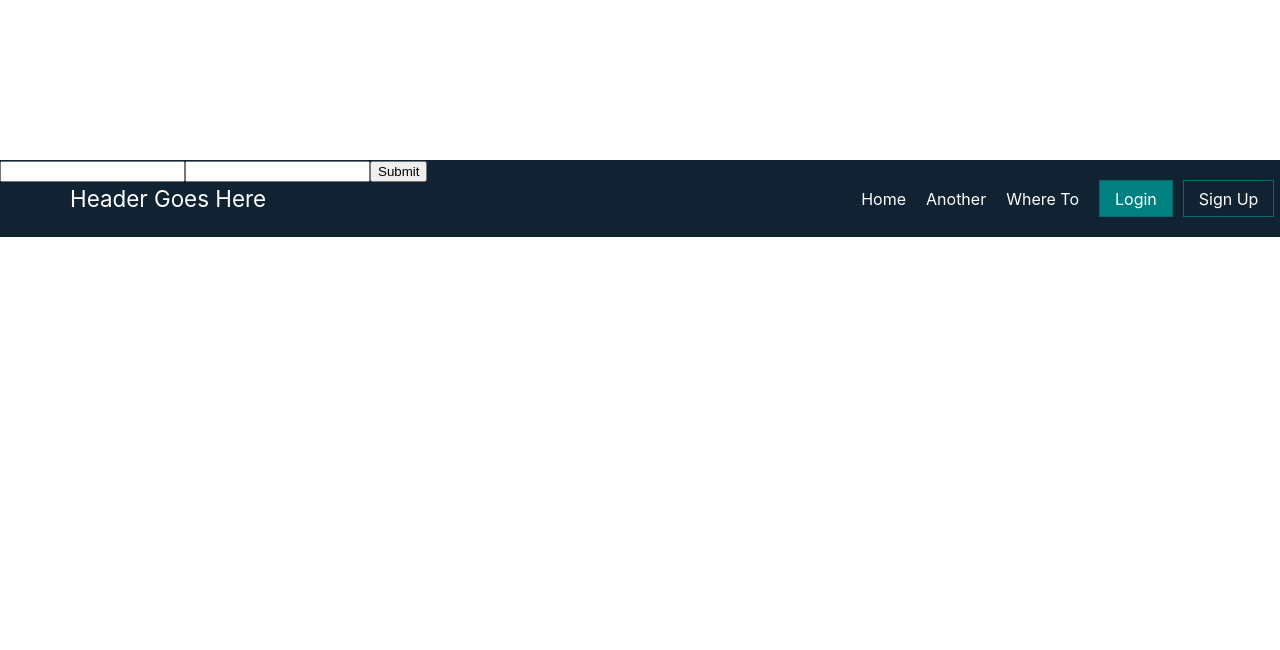
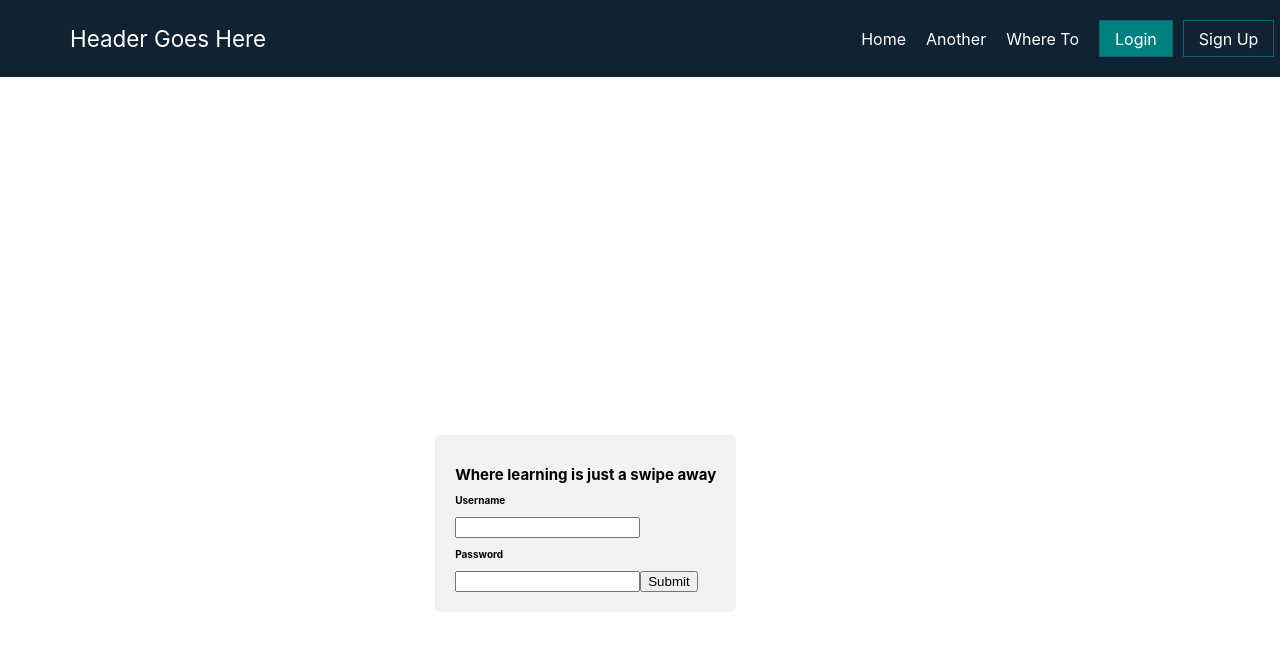
Before and after one commit to Johanns-Ark/Front-End, a React (Create React App) app: page /login in a window 1280 px wide. Shown: the top 650 px of the page. Built offline with nearby package versions, Linux system fonts and the light colour scheme.

Commit message:
basic login styling

```diff
--- a/src/components/pages/configs/Login.jsx
+++ b/src/components/pages/configs/Login.jsx
@@ -1,4 +1,5 @@
-import "../../style/css/Test.css";
+// import "../../style/css/Test.css";
+import "../../style/css/Login.css";
 
 import React from "react";
 import { useForm } from "react-hook-form";
@@ -29,16 +30,19 @@ const Login = props => {
   };
 
   return (
+    <div className="login-container">
+      <h1>Where learning is just a swipe away</h1>
     <form onSubmit={handleSubmit(onSubmit)}>
-      <input
+      <h3>Username</h3>
+      <input className="login-input"
         name="username"
         ref={register({
           required: "Required"
         })}
       />
       {errors.username && errors.username.message}
-
-      <input
+        <h3>Password</h3>
+      <input className="login-input"
         name="password"
         ref={register({
           validate: value => value !== "admin" || "Nice try!"
@@ -46,8 +50,9 @@ const Login = props => {
       />
       {errors.password && errors.password.message}
 
-      <button type="submit">Submit</button>
+      <button className="login-submit" type="submit">Submit</button>
     </form>
+    </div>
   );
 };
 export default Login;
--- /dev/null
+++ b/src/components/style/css/Login.css
@@ -0,0 +1,48 @@
+.login-container {
+    margin: 34%;
+    border-radius: 5px;
+    background-color: #f2f2f2;
+    padding: 20px;
+    position: absolute;
+}
+
+form  {
+    color: black;
+    margin: 0 auto;
+    position: relative;
+    flex-direction: column;
+  }
+
+  h1 {
+      font-size: 15px;
+  }
+  h3 {
+      font-size: 10px;
+  }
+
+  /* Style inputs, select elements and textareas */
+input[type=text], select, textarea{
+    width: 100%;
+    padding: 12px;
+    border: 1px solid #ccc;
+    border-radius: 4px;
+    box-sizing: border-box;
+    resize: vertical;
+  }
+
+  /* Style the label to display next to the inputs */
+  label {
+    padding: 12px 12px 12px 0;
+    display: inline-block;
+  }
+
+  /* Style the submit button */
+  input[type=submit] {
+    background-color: #4CAF50;
+    color: white;
+    padding: 12px 20px;
+    border: none;
+    border-radius: 4px;
+    cursor: pointer;
+    float: right;
+  }
```
Also changed, not shown: 1 other file (tests, documents, lock files or other folders).
